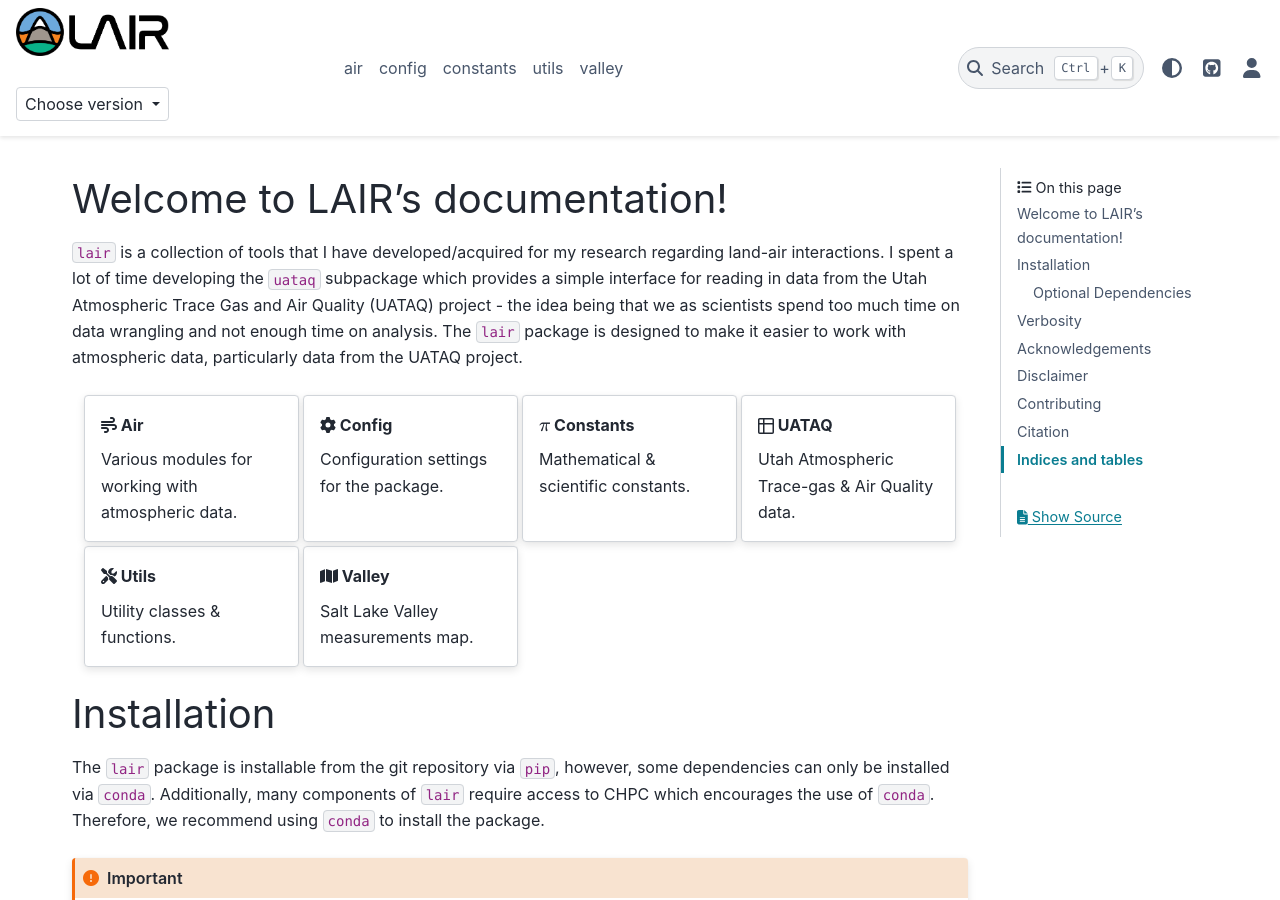
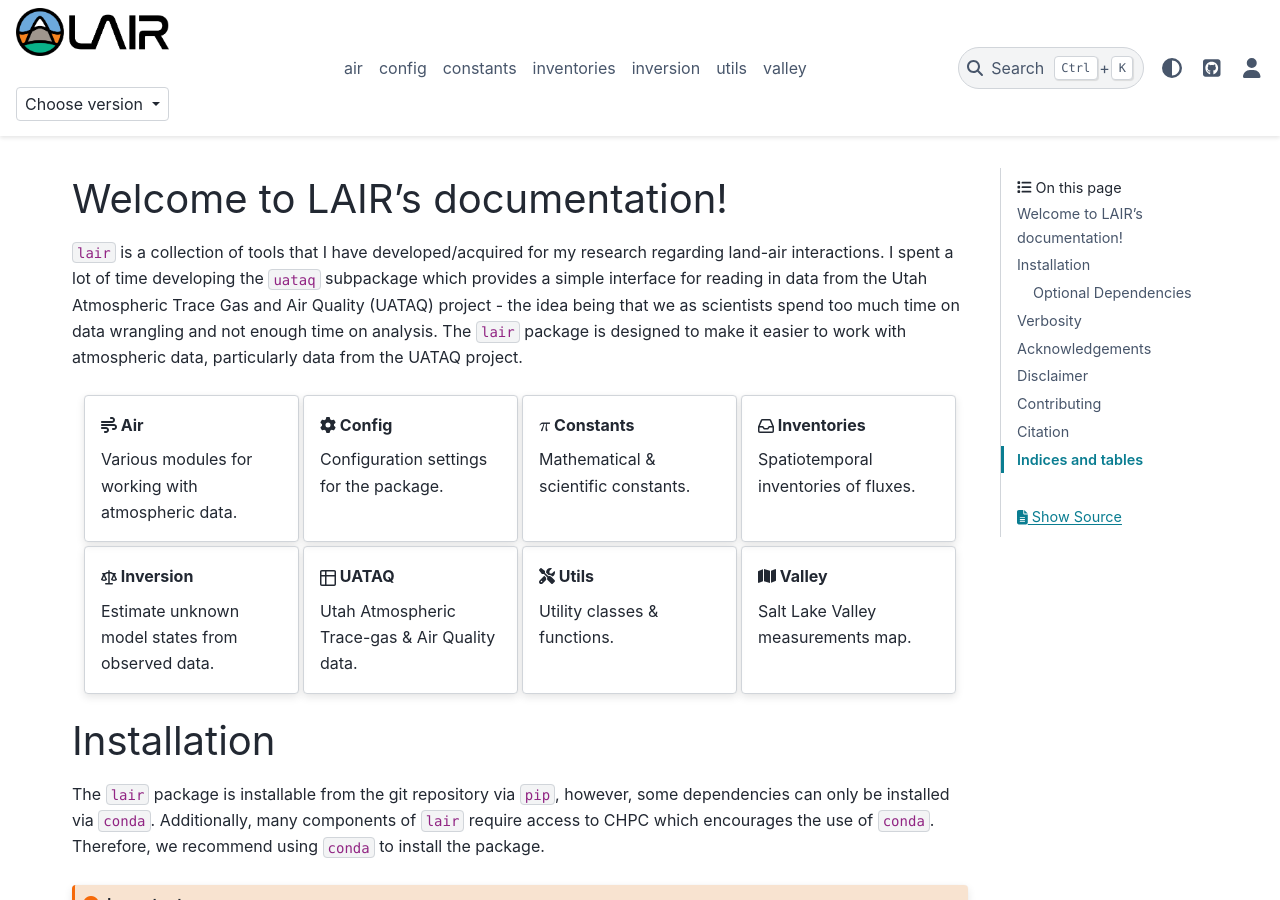
Before and after one commit to jmineau/lair, a Sphinx documentation site: the page built from docs/source/index.rst, in a window 1280 px wide and 900 px high. Built offline with Sphinx 7.4.7 and the PyData theme 0.15.4, drawn with Linux system fonts in a browser that asks for light colours; nearby versions of some CDN libraries; pages that are not in the unit, such as notebooks, are missing from menus.

Commit message:
doc cards

```diff
--- a/docs/source/index.rst
+++ b/docs/source/index.rst
@@ -17,6 +17,8 @@ UATAQ project.
    air <air>
    config <config>
    constants <constants>
+   inventories <inventories>
+   inversion <inversion>
    uataq <uataq/index>
    utils <utils>
    valley <valley>
@@ -42,6 +44,18 @@ UATAQ project.
       :link-type: doc
 
       Mathematical & scientific constants.
+
+   .. grid-item-card:: :octicon:`inbox` Inventories
+      :link: inventories
+      :link-type: doc
+
+      Spatiotemporal inventories of fluxes.
+
+   .. grid-item-card:: :octicon:`law` Inversion
+      :link: inversion
+      :link-type: doc
+
+      Estimate unknown model states from observed data.
 
    .. grid-item-card:: :octicon:`table` UATAQ
       :link: uataq/index
--- a/docs/source/inventories.rst
+++ b/docs/source/inventories.rst
@@ -1,6 +1,6 @@
-======
+===========
 Inventories
-======
+===========
 
 .. toctree::
     :hidden:
```
Also changed, not shown: docs/source/inversion.rst (+13 -1 lines), 1 other file.
